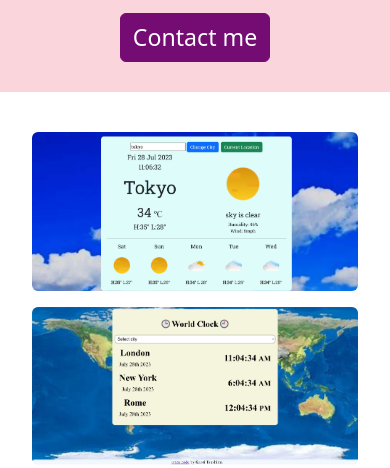
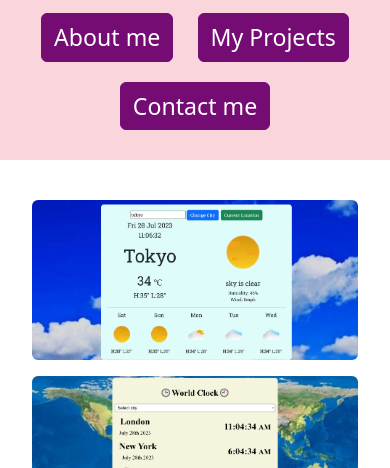
Before and after one commit to KaoriTsushima/Portfolio, a plain HTML site: page index.html in a window 390 px wide. Shown: the part 632-1100 px from the top of the page. Drawn offline with nearby package versions, Linux system fonts and the light colour scheme.

Commit message:
added button link on mobile varsion

```diff
--- a/index.html
+++ b/index.html
@@ -74,6 +74,10 @@
         <h1 class="name">Kaori Tsushima</h1>
         <p class="text">🎌Front-end developer based in the UK</p>
 
+        <a href="about.html" class="btn btn-primary fs-3 d-lg-none">About me</a>
+        <a href="work.html" class="btn btn-primary fs-3 d-lg-none"
+          >My Projects</a
+        >
         <a href="index.html#contact-me" class="btn btn-primary fs-3"
           >Contact me</a
         >
```
Also changed, not shown: about.html (+1 -1 lines), work.html (+1 -1 lines).
